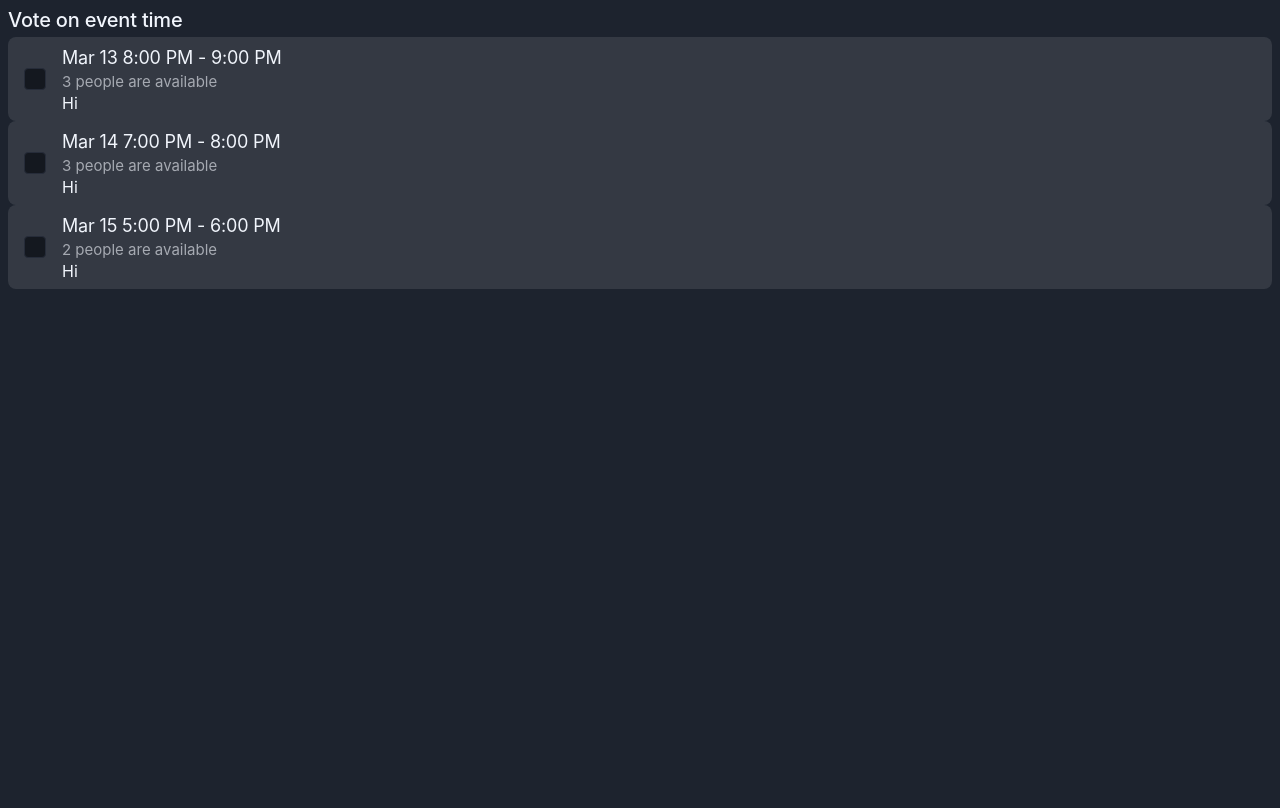
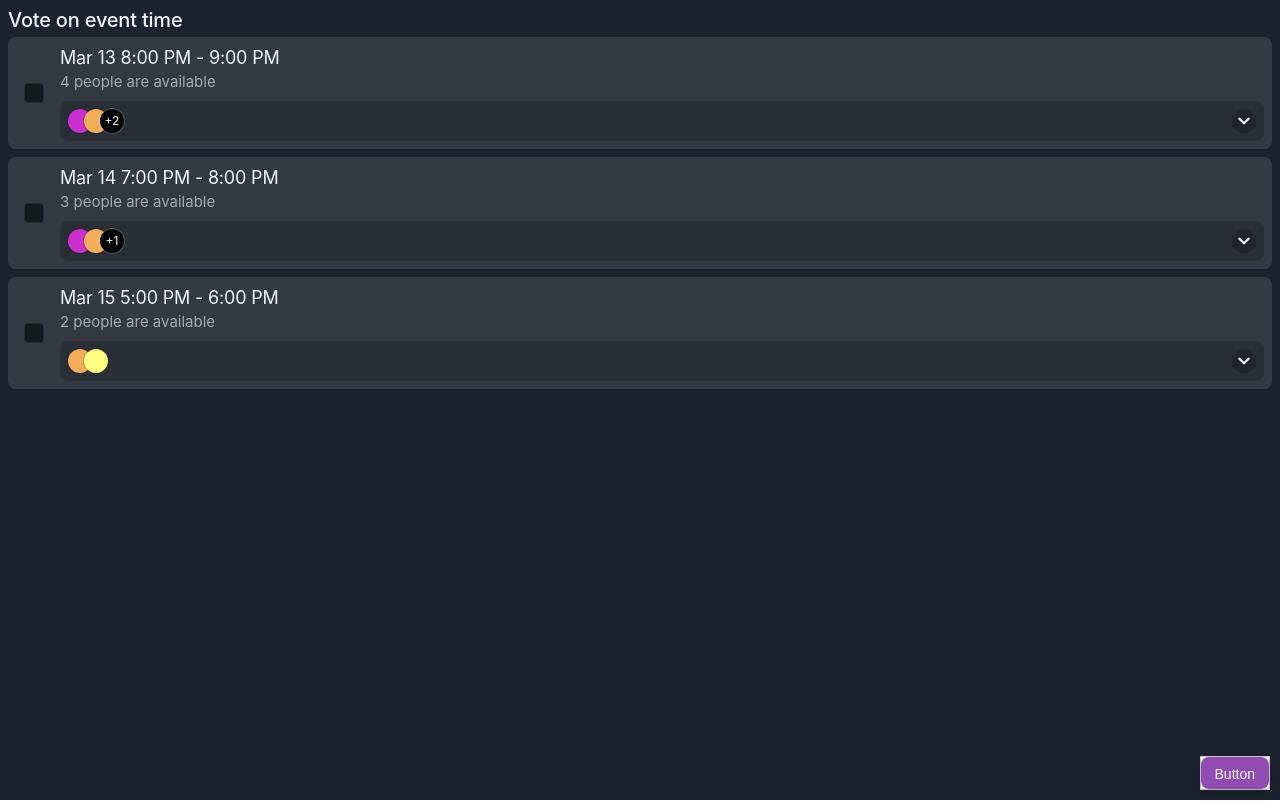
Before and after one commit to 3-brain-cells/sah-frontend, a React (Create React App) app: page /demo/voting/2 in a window 1280 px wide. Built offline with nearby package versions, Linux system fonts and the light colour scheme.

Commit message:
work on time voting

```diff
--- a/src/App.tsx
+++ b/src/App.tsx
@@ -87,7 +87,12 @@ const SAMPLE_DATA: EventTime[] = [
   {
     start: makeDateRelativeToToday(1, 20, 0), // 1 day from now, 8:00 PM
     end: makeDateRelativeToToday(1, 21, 0), // 1 day from now, 9:00 PM
-    available: [SAMPLE_PEOPLE[0], SAMPLE_PEOPLE[1], SAMPLE_PEOPLE[2]],
+    available: [
+      SAMPLE_PEOPLE[0],
+      SAMPLE_PEOPLE[1],
+      SAMPLE_PEOPLE[2],
+      SAMPLE_PEOPLE[3],
+    ],
     bestLocations: [SAMPLE_LOCATIONS[0]],
   },
   {
--- a/src/index.css
+++ b/src/index.css
@@ -1,13 +1,17 @@
 body {
   margin: 0;
-  font-family: -apple-system, BlinkMacSystemFont, 'Segoe UI', 'Roboto', 'Oxygen',
-    'Ubuntu', 'Cantarell', 'Fira Sans', 'Droid Sans', 'Helvetica Neue',
+  font-family: -apple-system, BlinkMacSystemFont, "Segoe UI", "Roboto", "Oxygen",
+    "Ubuntu", "Cantarell", "Fira Sans", "Droid Sans", "Helvetica Neue",
     sans-serif;
   -webkit-font-smoothing: antialiased;
   -moz-osx-font-smoothing: grayscale;
 }
 
 code {
-  font-family: source-code-pro, Menlo, Monaco, Consolas, 'Courier New',
+  font-family: source-code-pro, Menlo, Monaco, Consolas, "Courier New",
     monospace;
 }
+
+* {
+  box-sizing: border-box;
+}
--- a/src/newcomponents/DoneButton.tsx
+++ b/src/newcomponents/DoneButton.tsx
@@ -1,19 +1,20 @@
 import styled from "@emotion/styled";
+import Button from "../components/Button";
 
 const Styled = {
-  Button: styled.button`
+  Div: styled.div`
     background-color: #fff;
     border: 1px solid #ccc;
     position: fixed;
-    bottom: 0;
-    right: 0;
+    bottom: 10px;
+    right: 10px;
   `,
 };
 
 export default function DoneButton() {
   return (
-    <Styled.Button>
-      <span>Done</span>
-    </Styled.Button>
+    <Styled.Div>
+      <Button onClick={() => console.log("clicked")} text="Button" />
+    </Styled.Div>
   );
 }
--- a/src/newcomponents/TimeVotingCard.tsx
+++ b/src/newcomponents/TimeVotingCard.tsx
@@ -4,6 +4,12 @@ import { EventTime, Person } from "../newtypes/voting";
 import Heading from "../components/Heading";
 import BaseText from "../components/BaseText";
 import Checkbox from "../components/Checkbox";
+import {
+  FaCaretDown,
+  FaChevronCircleDown,
+  FaChevronDown,
+} from "react-icons/fa";
+import { colors } from "../components/_lib/colors";
 
 const Styled = {
   TimeVotingCard: styled.div`
@@ -27,8 +33,94 @@ const Styled = {
   CardContents: styled.div`
     text-align: left;
     padding-left: 16px;
+    flex-grow: 1;
   `,
-  AvailabilityDropdown: styled.div``,
+  AvailabilityText: styled(BaseText)`
+    margin-bottom: 8px;
+  `,
+  AvailabilityDropdown: styled.div`
+    background-color: rgba(0, 0, 0, 0.2);
+    border-radius: 8px;
+  `,
+  AvailabilityList: styled.div`
+    padding: 4px 12px 8px;
+  `,
+  AvailabilityHeader: styled.div`
+    display: flex;
+    flex-direction: row;
+    justify-content: space-between;
+    align-items: center;
+    padding: 8px;
+    cursor: pointer;
+  `,
+  DropdownButton: styled.button`
+    /* Create a circle button with a white icon */
+    display: flex;
+    align-items: center;
+    justify-content: center;
+    width: 24px;
+    height: 24px;
+    border-radius: 50%;
+    background-color: rgba(0, 0, 0, 0.2);
+    color: ${colors.foreground};
+    outline: none;
+    border: none;
+
+    font-size: 16px;
+
+    &:hover {
+      background-color: rgba(0, 0, 0, 0.4);
+    }
+
+    &:active {
+      background-color: rgba(0, 0, 0, 0.6);
+    }
+  `,
+  Person: styled.div`
+    display: flex;
+    flex-direction: row;
+    align-items: center;
+    justify-content: flex-start;
+
+    &:not(:last-child) {
+      margin-bottom: 4px;
+    }
+  `,
+  PersonIcon: styled.div`
+    width: 16px;
+    height: 16px;
+    border-radius: 50%;
+  `,
+  PersonName: styled(BaseText)`
+    margin-left: 8px;
+    flex-grow: 1;
+  `,
+  ProfileRow: styled.div`
+    display: flex;
+    flex-direction: row;
+    align-items: center;
+    justify-content: flex-start;
+    padding-left: 8px;
+  `,
+  Profile: styled.div`
+    width: 24px;
+    height: 24px;
+    border-radius: 50%;
+    box-shadow: 0 0 0 1px rgba(0, 0, 0, 0.2);
+    margin-left: -8px;
+  `,
+  MorePeople: styled.div`
+    width: 24px;
+    height: 24px;
+    border-radius: 50%;
+    box-shadow: 0 0 0 1px rgba(255, 255, 255, 0.2);
+    background-color: black;
+    font-size: 12px;
+    margin-left: -8px;
+    display: flex;
+    align-items: center;
+    justify-content: center;
+  `,
 };
 
 export type TimeVotingCardProps = {
@@ -77,7 +169,7 @@ export default function TimeVotingCard({
     <Styled.TimeVotingCard
       className={className}
       style={style}
-      onClickCapture={onClick}
+      onClick={onClick}
     >
       <Styled.CardCheckbox>
         <Checkbox selected={selected} style={{ pointerEvents: "none" }} />
@@ -86,7 +178,7 @@ export default function TimeVotingCard({
         <Heading>
           {dateShort} {timeStart} - {timeEnd}
         </Heading>
-        <BaseText>{availabilityText}</BaseText>
+        <Styled.AvailabilityText>{availabilityText}</Styled.AvailabilityText>
         <AvailabilityDropdown people={time.available} />
       </Styled.CardContents>
     </Styled.TimeVotingCard>
@@ -108,10 +200,61 @@ function AvailabilityDropdown({
   className,
   people,
 }: AvailabilityDropdownProps) {
-  // TODO implement
+  const [open, setOpen] = React.useState(false);
+
+  // Display the first 2 people
+  // with stacked profile circles,
+  // and if there are more,
+  // show a '+' sign with the number of remaining people
+  const peopleToDisplay = people.slice(0, 2);
+  const remainingPeople = people.length - peopleToDisplay.length;
+  const peopleHeader: React.ReactNode[] = [];
+  peopleToDisplay.forEach((person) => {
+    peopleHeader.push(
+      <Styled.Profile
+        key={person.name}
+        style={{ backgroundColor: person.profileColor }}
+      />
+    );
+  });
+  if (remainingPeople > 0) {
+    peopleHeader.push(
+      <Styled.MorePeople key="#===-more-people">
+        +{remainingPeople}
+      </Styled.MorePeople>
+    );
+  }
+
   return (
-    <Styled.AvailabilityDropdown className={className} style={style}>
-      Hi
+    <Styled.AvailabilityDropdown style={style} className={className}>
+      <Styled.AvailabilityHeader
+        onClick={(e: React.MouseEvent) => {
+          e.stopPropagation();
+          e.preventDefault();
+          setOpen(!open);
+        }}
+      >
+        <Styled.ProfileRow>{peopleHeader}</Styled.ProfileRow>
+        <Styled.DropdownButton
+          style={{
+            transform: open ? "rotate(180deg)" : "rotate(0deg)",
+          }}
+        >
+          <FaChevronDown />
+        </Styled.DropdownButton>
+      </Styled.AvailabilityHeader>
+      {open && (
+        <Styled.AvailabilityList>
+          {people.map((person) => (
+            <Styled.Person key={person.name}>
+              <Styled.PersonIcon
+                style={{ backgroundColor: person.profileColor }}
+              />
+              <Styled.PersonName>{person.name}</Styled.PersonName>
+            </Styled.Person>
+          ))}
+        </Styled.AvailabilityList>
+      )}
     </Styled.AvailabilityDropdown>
   );
 }
--- a/src/pages/VotingDemo2.tsx
+++ b/src/pages/VotingDemo2.tsx
@@ -4,6 +4,7 @@ import { colors } from "../components/_lib/colors";
 import PageTitle from "../components/PageTitle";
 import { EventTime, Location } from "../newtypes/voting";
 import TimeVotingCard from "../newcomponents/TimeVotingCard";
+import DoneButton from "../newcomponents/DoneButton";
 
 const Styled = {
   VotingDemo2: styled.div`
@@ -12,6 +13,11 @@ const Styled = {
     height: 100vh;
     color: ${colors.foreground};
     text-align: left;
+  `,
+  TimeVotingCard: styled(TimeVotingCard)`
+    &:not(:last-child) {
+      margin-bottom: 8px;
+    }
   `,
 };
 
@@ -57,7 +63,7 @@ export default function VotingDemo2({
       {times.map((time) => {
         const id = makeTimeID(time);
         return (
-          <TimeVotingCard
+          <Styled.TimeVotingCard
             key={id}
             time={time}
             selected={timesVotingState[id] ?? false}
@@ -70,6 +76,7 @@ export default function VotingDemo2({
           />
         );
       })}
+      <DoneButton />
     </Styled.VotingDemo2>
   );
 }
```
Also changed, not shown: src/newcomponents/VotingBlock.tsx (added, +31 -0 lines).
